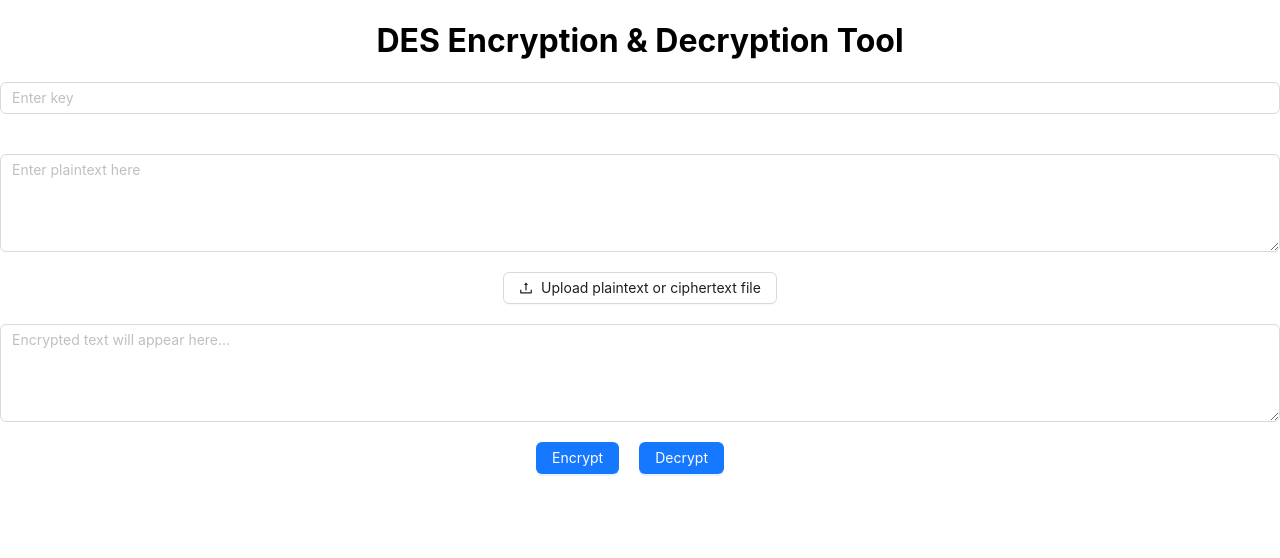
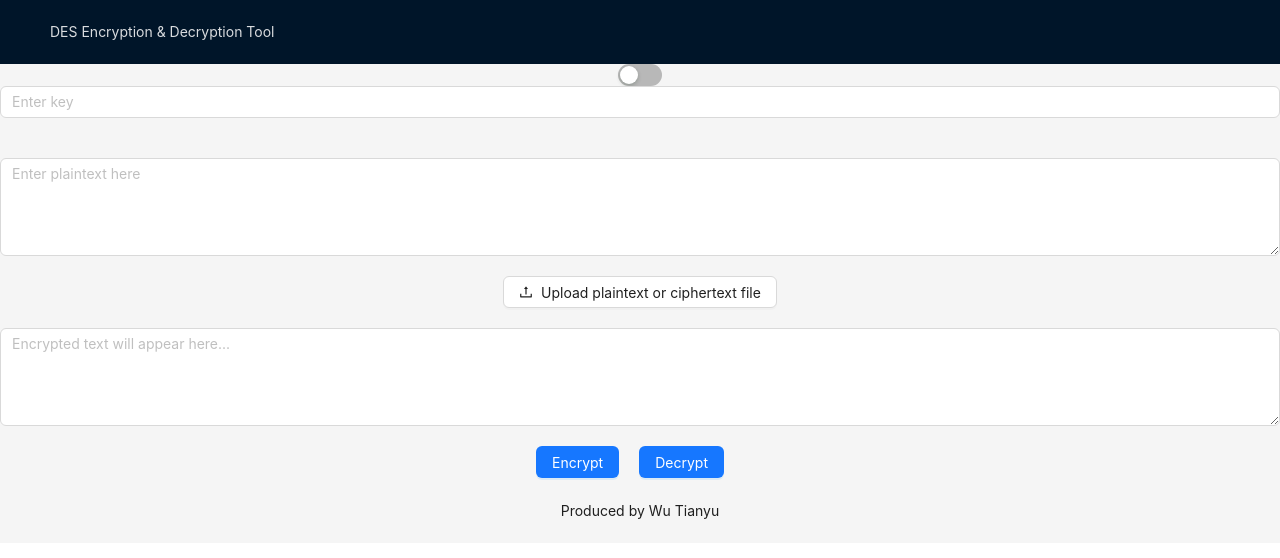
Before and after one commit to apexnewbie/des-encryption, a React (Create React App) app: page / in a window 1280 px wide. Shown: the top 558 px of the page. Built offline with nearby package versions, Linux system fonts and the light colour scheme.

Commit message:
feat: Update CSS

```diff
--- a/src/App.js
+++ b/src/App.js
@@ -1,11 +1,38 @@
 import './App.css';
 import DESEncryption from './components/DESEncryption';
+import { useState } from 'react';
+import { ConfigProvider, theme, Switch, Layout } from 'antd';
+import { Content, Header, Footer } from 'antd/es/layout/layout';
 
 function App() {
+  const [isDarkMode, setIsDarkMode] = useState(false);
+
+  const handleSwitchChange = (checked) => {
+    setIsDarkMode(checked);
+  };
+
   return (
-    <div className="App">
-      <DESEncryption />
-    </div>
+    <ConfigProvider theme={{
+      algorithm: isDarkMode ? theme.darkAlgorithm : theme.defaultAlgorithm,
+      components: {
+        Layout: {
+          headerColor: 'rgba(255, 255, 255, 0.85)',
+        },
+      },
+    }}>
+      <Layout>
+        <Header style={{ display: 'flex', alignItems: 'center' }}>
+          DES Encryption & Decryption Tool
+        </Header>
+        <div className="App">
+          <Content>
+            <Switch checked={isDarkMode} onChange={handleSwitchChange} />
+            <DESEncryption />
+          </Content>
+        </div>
+        <Footer style={{ textAlign: 'center' }}>Produced by Wu Tianyu</Footer>
+      </Layout>
+    </ConfigProvider>
   );
 }
 
--- a/src/components/DESEncryption.js
+++ b/src/components/DESEncryption.js
@@ -101,11 +101,11 @@ function DESEncryption() {
 
     return (
         <div>
-            <h1>DES Encryption & Decryption Tool</h1>
-
+            {/* <h1>DES Encryption & Decryption Tool</h1> */}
             <Input
                 placeholder="Enter key"
                 value={key}
+                allowClear
                 onChange={e => setKey(e.target.value)}
                 style={{ marginBottom: 20 }}
             />
@@ -115,6 +115,7 @@ function DESEncryption() {
                 value={text}
                 onChange={e => setText(e.target.value)}
                 rows={4}
+                allowClear
                 style={{ marginTop: 20, marginBottom: 20 }}
             />
 
@@ -126,6 +127,7 @@ function DESEncryption() {
                 placeholder="Encrypted text will appear here..."
                 value={cipherText}
                 rows={4}
+                allowClear
                 onChange={e => setCipherText(e.target.value)}
                 style={{ marginTop: 20, marginBottom: 20 }}
             />
```
